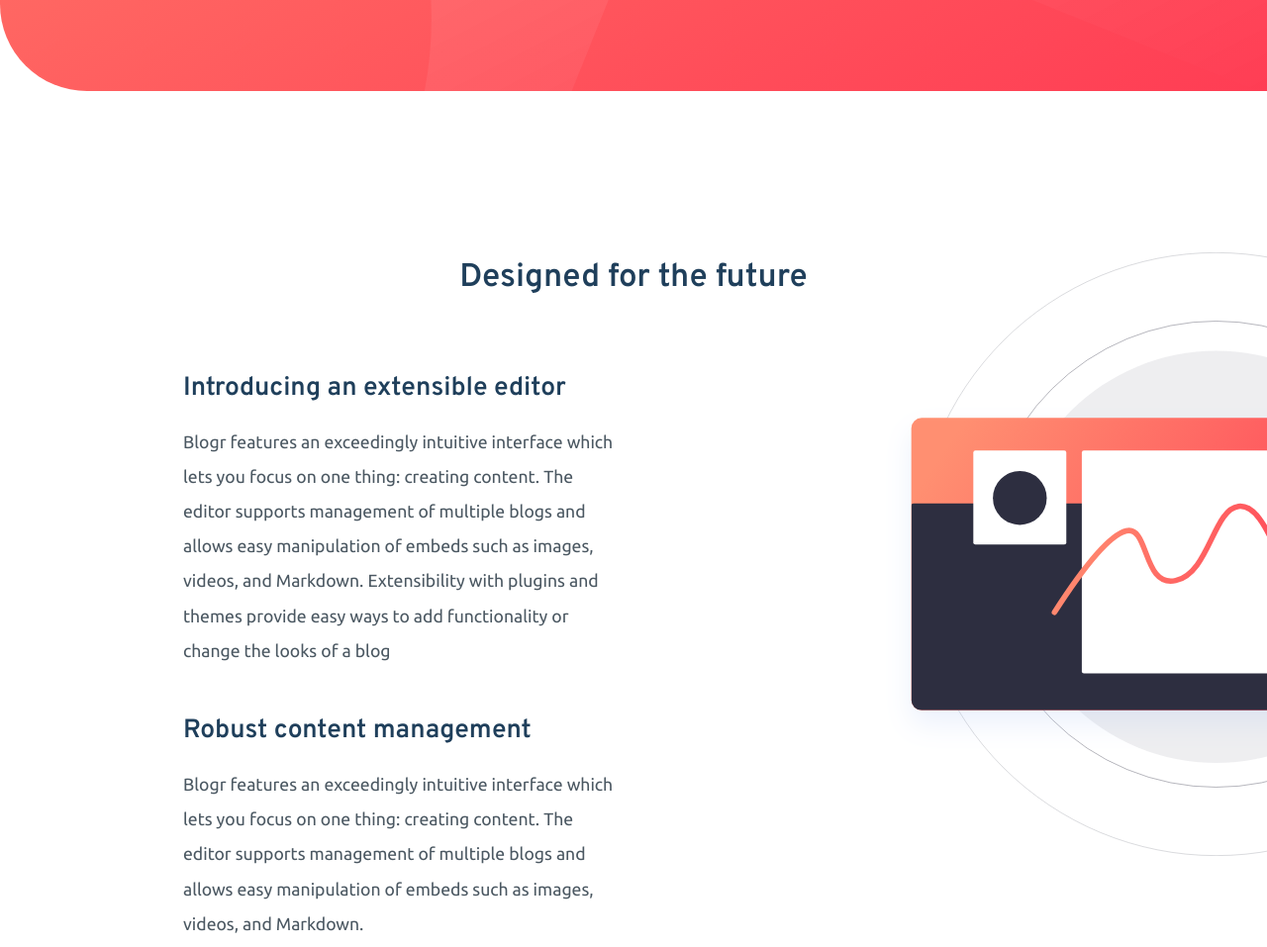
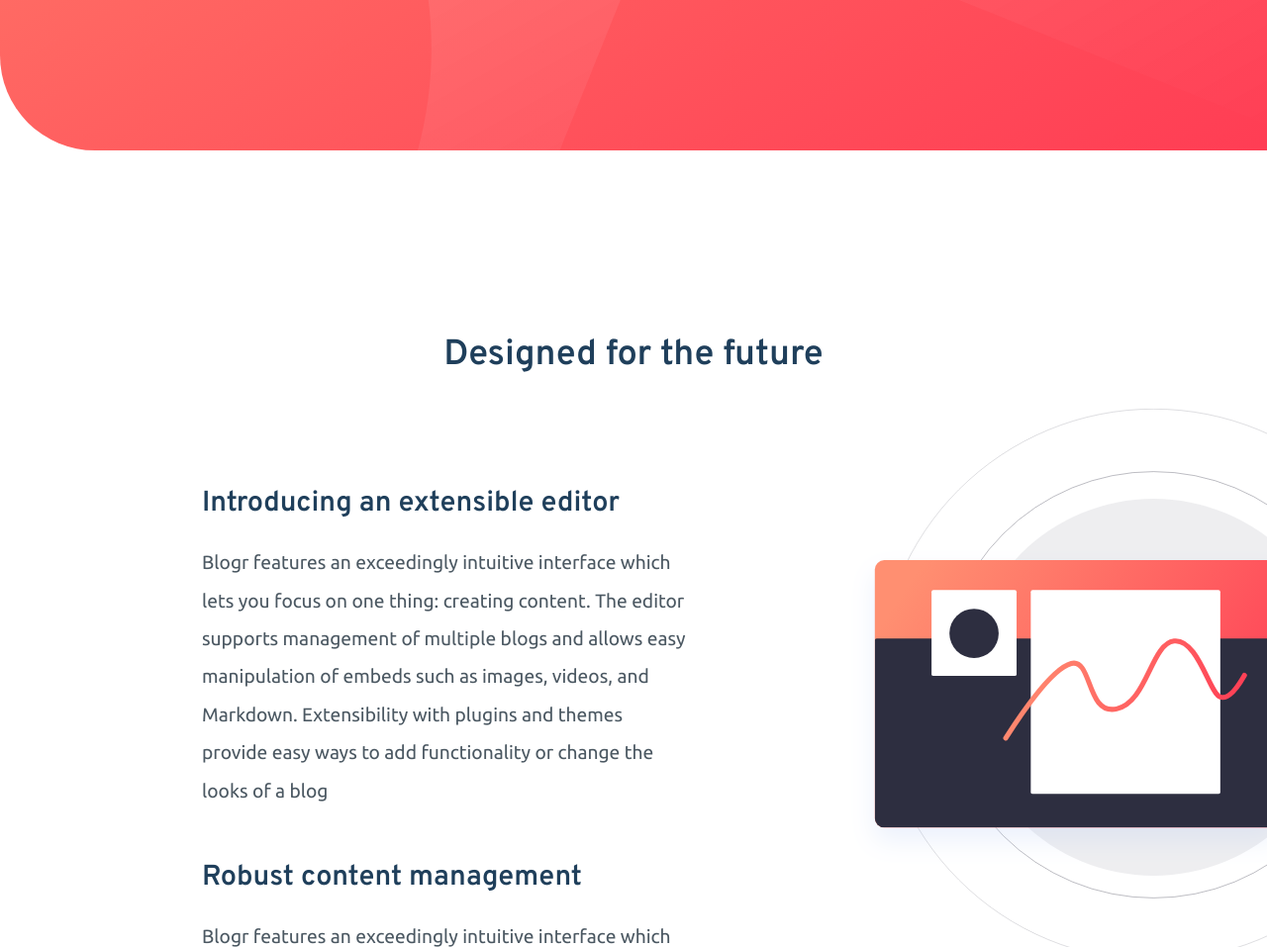
Before and after one commit to AmirRassaei/blogr_landing_page, a website: page index.html in a window 1280 px wide. Shown: the part 568-1525 px from the top of the page at 99% size. Drawn offline with Linux system fonts and the light colour scheme.

Commit message:
Fix (_home.scss): use flex box for feature--1 structure

```diff
--- a/index.html
+++ b/index.html
@@ -53,13 +53,13 @@
     <!--  -->
     <main class="features">
       <section class="feature feature--one">
-        <div class="feature__container container">
+        <div class="feature__container">
           <h2 class="feature__heading heading-secondary mb-3">
             Designed for the future
           </h2>
-          <div class="feature__box flex-col-center">
+          <div class="feature__box">
             <div class="feature__illustration"></div>
-            <div class="feature__items container">
+            <div class="feature__items">
               <div class="feature__item feature__item--1">
                 <h3 class="item__heading heading-tertiary">
                   Introducing an extensible editor
--- a/scss/abstracts/_mixins.scss
+++ b/scss/abstracts/_mixins.scss
@@ -37,11 +37,11 @@
   transform: translate(-50%, -50%);
 }
 
-@mixin svgSetup($svgURL) {
+@mixin svgSetup($svgURL, $position: absolute) {
   width: 100%;
   background-image: url($svgURL);
   background-size: contain;
   background-repeat: no-repeat;
   background-position: center;
-  position: absolute;
+  position: $position;
 }
--- a/scss/base/_base.scss
+++ b/scss/base/_base.scss
@@ -1,11 +1,14 @@
 html {
   // This defines what 1rem is
+  // 1rem = 8px
   font-size: 50%;
   @include media-breakpoint-up(sm) {
+    // 1 rem = 10px = 62.5% of the browser default
     font-size: 62.5%;
   }
   @include media-breakpoint-up(lg) {
-    font-size: 68.75%;
+    // 1rem = 12px = 75% of the browser default
+    font-size: 75%;
   }
 }
 
--- a/scss/pages/_home.scss
+++ b/scss/pages/_home.scss
@@ -5,57 +5,69 @@
   padding: 8rem 0 30rem 0;
   overflow: hidden;
   position: relative;
+
   @include media-breakpoint-up(xl) {
-    padding: 15rem 0 30rem 0;
+    padding: 15rem 0 0 0;
   }
+
   .feature {
     &__heading {
       text-align: center;
     }
 
-    // box = items + illusteration
+    // box = feature__items + illusteration
     &__box {
+      display: flex;
+      flex-direction: column;
+      // changing flex direction in xl
       @include media-breakpoint-up(xl) {
-        // flex-direction: row;
-        display: block;
+        flex-direction: row;
       }
     }
 
     &__illustration {
-      @include svgSetup("../../images/illustration-editor-mobile.svg");
-      position: static;
+      @include svgSetup("../../images/illustration-editor-mobile.svg", static);
       height: 30rem;
-
       @include media-breakpoint-up(md) {
         height: 35rem;
       }
 
       @include media-breakpoint-up(xl) {
-        @include svgSetup("../../images/illustration-editor-desktop.svg");
-        width: 50%;
+        @include svgSetup(
+          "../../images/illustration-editor-desktop.svg",
+          static
+        );
+        order: 1;
         height: 75rem;
-        background-position: right center;
-        top: 5rem;
-        right: -23rem;
-        margin-left: 10rem;
+        transform: translateX(28%) translateY(-20%);
       }
     }
 
     &__items {
-      margin: 3rem 0 0 0;
+      padding: 0 2rem;
+      margin: 3rem auto 0 auto;
       text-align: center;
+
       @include media-breakpoint-up(md) {
+        padding: 0 6rem;
         margin-top: 5rem;
       }
+
       @include media-breakpoint-up(xl) {
-        width: 50%;
-        padding: 0 0rem 0 10rem;
-        margin-top: 6rem;
+        // item width = illus width
+        width: 100%;
+
+        // padding left is related to logo position
+        padding: 0 0 0 17rem;
+
+        // text position is related to edge of illusteration
+        margin-top: 5.5rem;
+
         text-align: left;
       }
+
       .feature__item {
         margin-bottom: 4rem;
-        padding: 0 1rem;
       }
     }
   }
```
Also changed, not shown: css/main.css, 1 other file.
